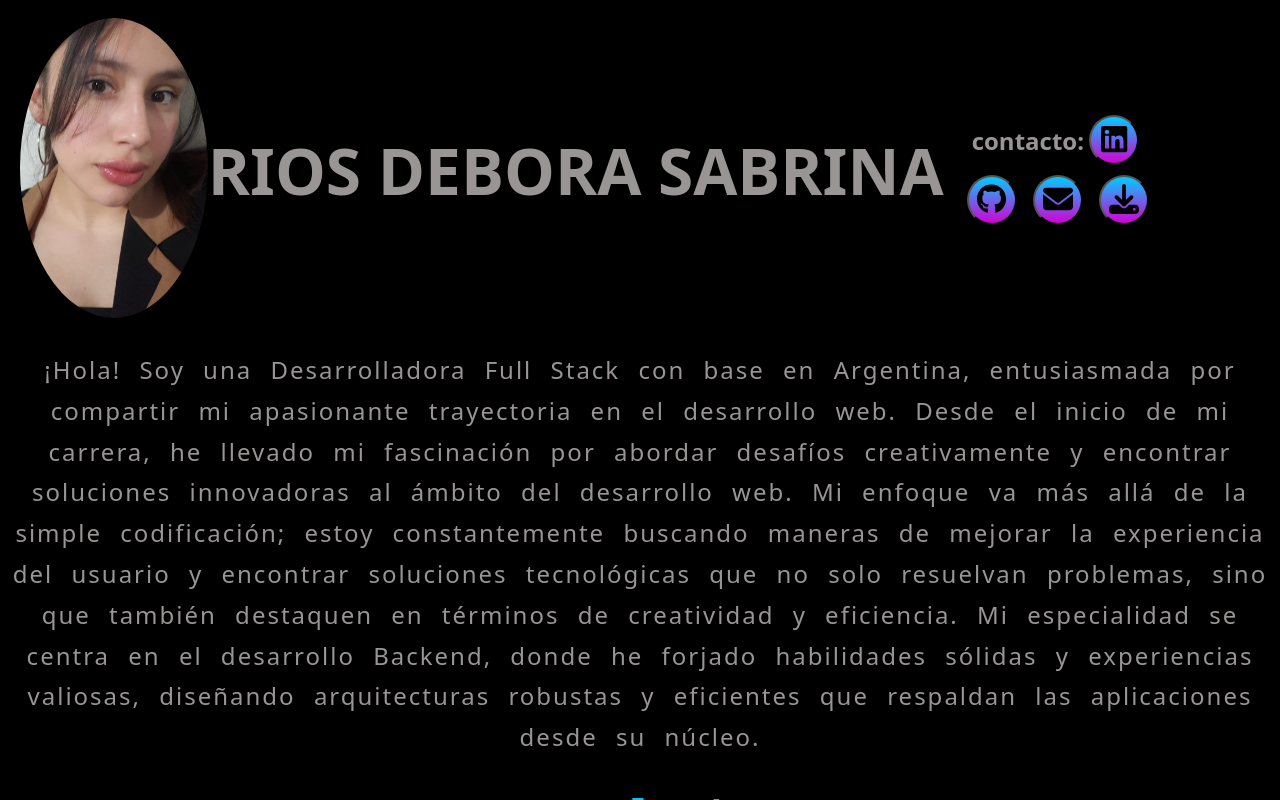
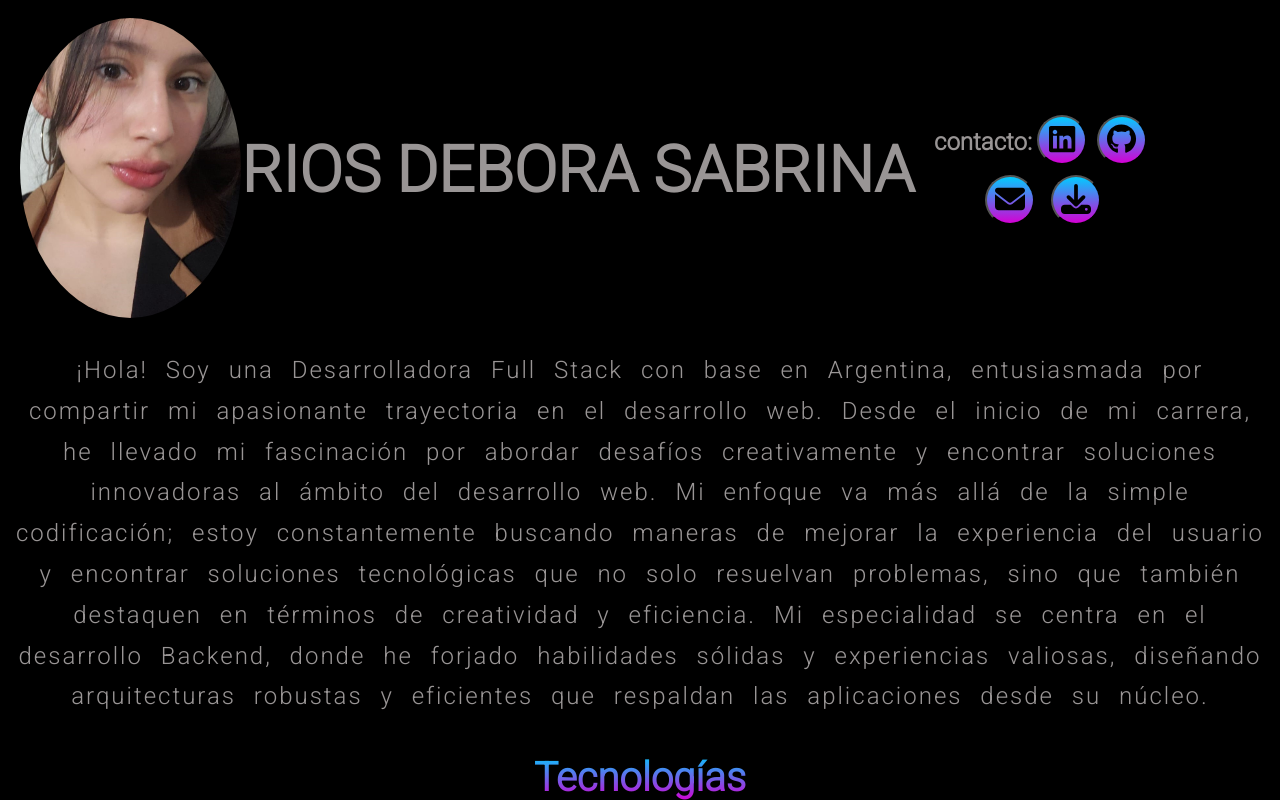
Before and after one commit to RiosDeboraS/Portafolio, a Next.js app: page / in a window 1280 px wide. Built offline with nearby package versions, Linux system fonts and the light colour scheme.

Commit message:
add font roboto

```diff
--- a/app/about/about.module.css
+++ b/app/about/about.module.css
@@ -7,8 +7,7 @@
 
 .parrafo {
   color: rgb(153, 149, 149);
-  font-family: system-ui, -apple-system, BlinkMacSystemFont, "Segoe UI", Roboto,
-    Oxygen, Ubuntu, Cantarell, "Open Sans", "Helvetica Neue", sans-serif;
+  font-family: "Roboto", sans-serif;
   font-size: 1.5em;
   line-height: 1.7; /* espacio entre lineas*/
   letter-spacing: 2px; /*espacio entre letras*/
--- a/app/bar/bar.module.css
+++ b/app/bar/bar.module.css
@@ -1,10 +1,8 @@
-@import url("https://fonts.googleapis.com/css2?family=Orbitron&display=swap");
 .sidebar {
   top: 0;
   width: 90%;
   height: 300px;
-  font-family: system-ui, -apple-system, BlinkMacSystemFont, "Segoe UI", Roboto,
-    Oxygen, Ubuntu, Cantarell, "Open Sans", "Helvetica Neue", sans-serif;
+  font-family: "Roboto", sans-serif;
   background-color: rgba(243, 211, 168, 0.1); /* Fondo casi transparente */
   padding: 10px;
 
@@ -25,8 +23,7 @@
   align-items: center;
   position: relative;
   color: rgb(153, 149, 149);
-  font-family: system-ui, -apple-system, BlinkMacSystemFont, "Segoe UI", Roboto,
-    Oxygen, Ubuntu, Cantarell, "Open Sans", "Helvetica Neue", sans-serif;
+  font-family: "Roboto", sans-serif;
   white-space: nowrap; /* Añadido para mantener el texto en una sola línea */
 }
 
@@ -52,8 +49,7 @@
 .h2 {
   position: relative;
   color: rgb(153, 149, 149);
-  font-family: system-ui, -apple-system, BlinkMacSystemFont, "Segoe UI", Roboto,
-    Oxygen, Ubuntu, Cantarell, "Open Sans", "Helvetica Neue", sans-serif;
+  font-family: "Roboto", sans-serif;
 }
 /* Estilos responsivos para pantallas pequeñas */
 @media (max-width: 600px) {
--- a/app/home.module.css
+++ b/app/home.module.css
@@ -1,4 +1,4 @@
-@import url("https://fonts.googleapis.com/css2?family=Orbitron&display=swap");
+@import url("https://fonts.googleapis.com/css2?family=Roboto:wght@300&display=swap");
 .container {
   text-align: center;
   background: black;
@@ -8,7 +8,8 @@
   width: 100%;
   height: 100%;
   overflow: auto;
-  font-family: monospace;
+
+  font-family: "Roboto", sans-serif;
 }
 
 @media (max-width: 600px) {
--- a/app/mostrar/mostrar.module.css
+++ b/app/mostrar/mostrar.module.css
@@ -1,8 +1,7 @@
 .container {
   justify-content: center;
   align-items: center;
-  font-family: system-ui, -apple-system, BlinkMacSystemFont, "Segoe UI", Roboto,
-    Oxygen, Ubuntu, Cantarell, "Open Sans", "Helvetica Neue", sans-serif;
+  font-family: "Roboto", sans-serif;
   color: rgb(153, 149, 149);
   margin: 20px;
 }
@@ -14,8 +13,7 @@
 
 .parrafo {
   color: rgb(153, 149, 149);
-  font-family: system-ui, -apple-system, BlinkMacSystemFont, "Segoe UI", Roboto,
-    Oxygen, Ubuntu, Cantarell, "Open Sans", "Helvetica Neue", sans-serif;
+  font-family: "Roboto", sans-serif;
   font-size: 1.5em;
   line-height: 1.5; /* espacio entre lineas*/
   letter-spacing: 2px; /* espacio entre letras */
@@ -25,8 +23,7 @@
 
 .h2 {
   color: aliceblues;
-  font-family: system-ui, -apple-system, BlinkMacSystemFont, "Segoe UI", Roboto,
-    Oxygen, Ubuntu, Cantarell, "Open Sans", "Helvetica Neue", sans-serif;
+  font-family: "Roboto", sans-serif;
   font-size: 3em;
 }
 
--- a/app/proyect/proyect.module.css
+++ b/app/proyect/proyect.module.css
@@ -48,8 +48,7 @@
   font-size: 3em;
   position: relative;
   z-index: 1em;
-  font-family: system-ui, -apple-system, BlinkMacSystemFont, "Segoe UI", Roboto,
-    Oxygen, Ubuntu, Cantarell, "Open Sans", "Helvetica Neue", sans-serif;
+  font-family: "Roboto", sans-serif;
 }
 
 .proyect {
```
